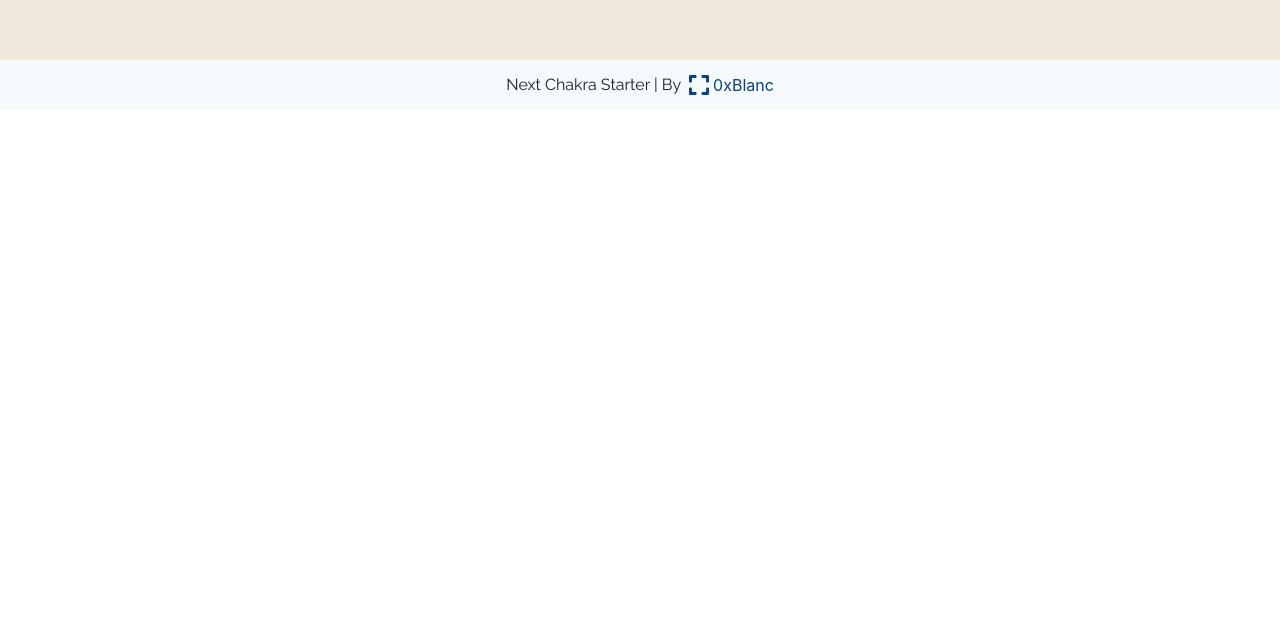
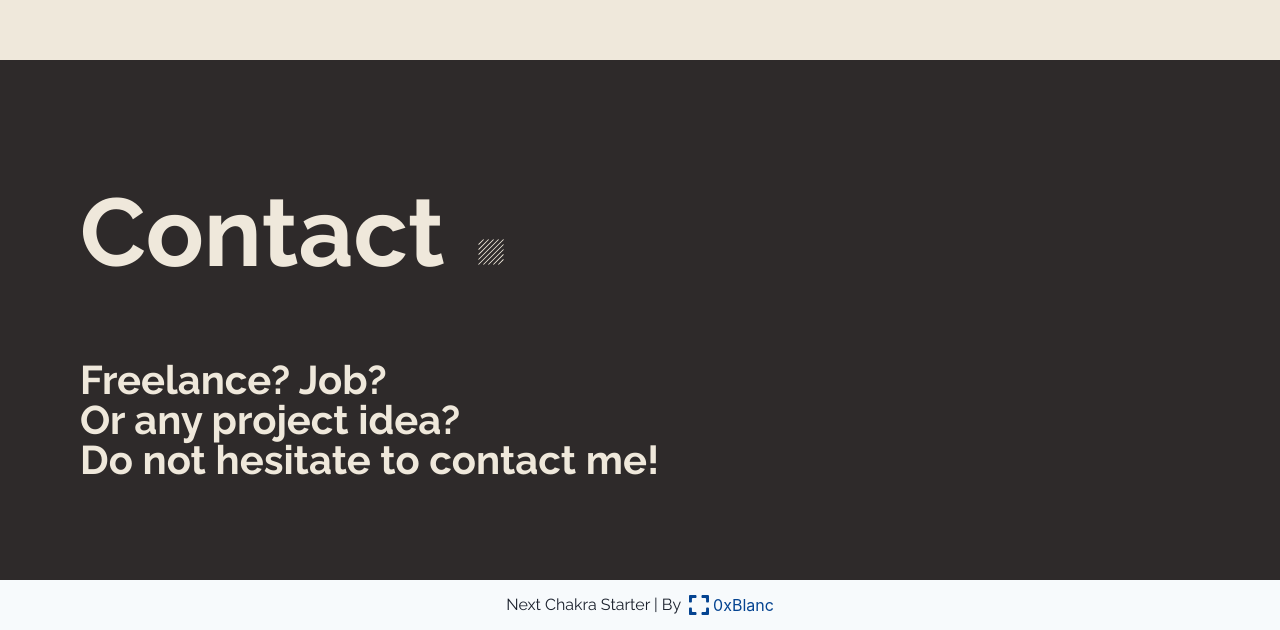
Before and after one commit to sennett-lau/sennett-lau, a Next.js app: page / in a window 1280 px wide. Shown: the part 6954-7584 px from the top of the page. Before the commit the page ends 7064 px from the top, so only its background shows below. Built offline with nearby package versions, Linux system fonts and the light colour scheme; a web font is replaced by a local one.

Commit message:
IndexContact partial

```diff
--- /dev/null
+++ b/src/component/index/IndexContact/IndexContact.tsx
@@ -0,0 +1,64 @@
+import { Flex, Image, Text } from '@chakra-ui/react'
+
+const IndexContact = () => {
+  return (
+    <Flex w={'100%'} bg={'themeDark.500'} py={'100px'}>
+      <Flex
+        w={'100%'}
+        maxW={'1120px'}
+        mx={'auto'}
+        flexDir={'column'}
+        color={'themeLight.500'}
+      >
+        <Flex>
+          <Flex pr={'30px'} position={'relative'} mb={'56px'}>
+            <Text
+              fontSize={'96px'}
+              fontWeight={'bold'}
+              color={'themeLight.500'}
+            >
+              Contact
+            </Text>
+            <Image
+              src={'/assets/icons/square.svg'}
+              position={'absolute'}
+              bottom={'38px'}
+              right={'-30px'}
+            />
+          </Flex>
+        </Flex>
+        <Flex w={'100%'}>
+          <Flex flex={7} flexDir={'column'}>
+            <Text
+              fontSize={'40px'}
+              fontWeight={'bold'}
+              mb={'0'}
+              lineHeight={'40px'}
+            >
+              Freelance? Job?
+            </Text>
+            <Text
+              fontSize={'40px'}
+              fontWeight={'bold'}
+              mb={'0'}
+              lineHeight={'40px'}
+            >
+              Or any project idea?
+            </Text>
+            <Text
+              fontSize={'40px'}
+              fontWeight={'bold'}
+              mb={'0'}
+              lineHeight={'40px'}
+            >
+              Do not hesitate to contact me!
+            </Text>
+          </Flex>
+          <Flex flex={5}></Flex>
+        </Flex>
+      </Flex>
+    </Flex>
+  )
+}
+
+export default IndexContact
--- a/src/pages/index.tsx
+++ b/src/pages/index.tsx
@@ -1,5 +1,6 @@
 import IndexAbout from '@/component/index/IndexAbout/IndexAbout'
 import IndexCerts from '@/component/index/IndexCerts/IndexCerts'
+import IndexContact from '@/component/index/IndexContact/IndexContact'
 import IndexExperience from '@/component/index/IndexExprience/IndexExprience'
 import IndexHero from '@/component/index/IndexHero/IndexHero'
 import IndexProjects from '@/component/index/IndexProjects/IndexProjects'
@@ -59,6 +60,7 @@ const Home: FC<Props> = (props) => {
         <IndexExperience />
         <IndexProjects />
         <IndexCerts />
+        <IndexContact />
       </Flex>
     </>
   )
```
